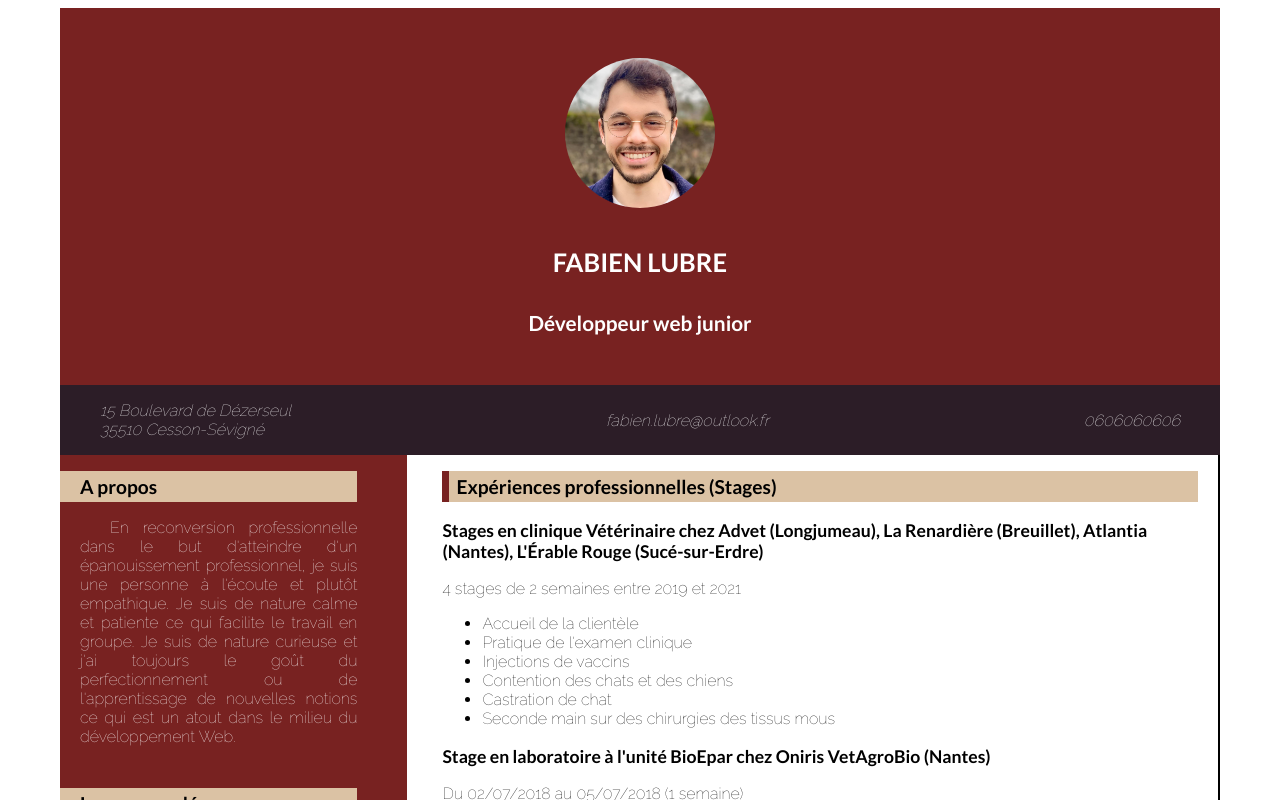
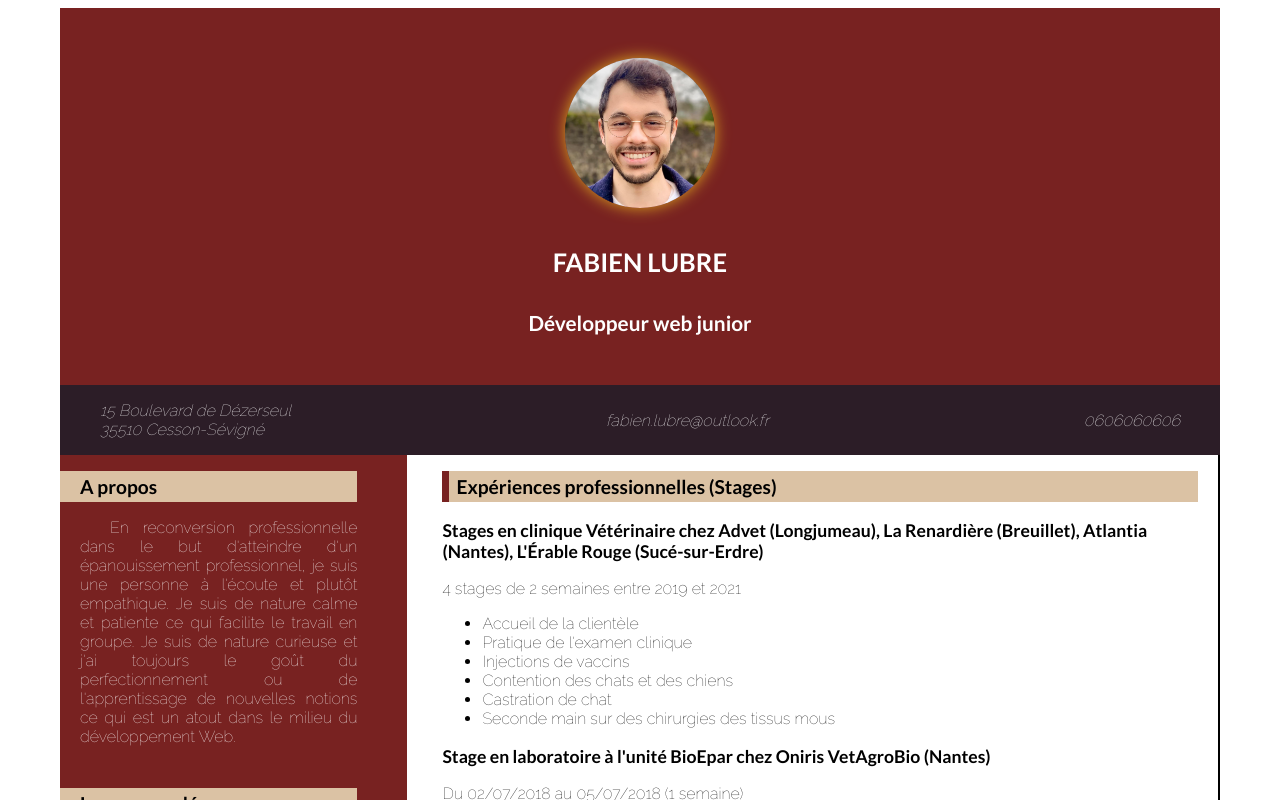
Before and after one commit to fb-lb/cv_Lubre, a plain HTML site: page index.html in a window 1280 px wide. Shown: the top 800 px of the page. Drawn offline with Linux system fonts and the light colour scheme; files whose address does not match are found by name.

Commit message:
Add profil photo effect

```diff
--- a/assets/css/style.css
+++ b/assets/css/style.css
@@ -66,6 +66,7 @@ header {
     height: 150px;
     object-fit: cover;
     border-radius: 50%;
+    box-shadow: 0 0 15px 0 goldenrod;
 }
 
 #profil img:hover {
```
